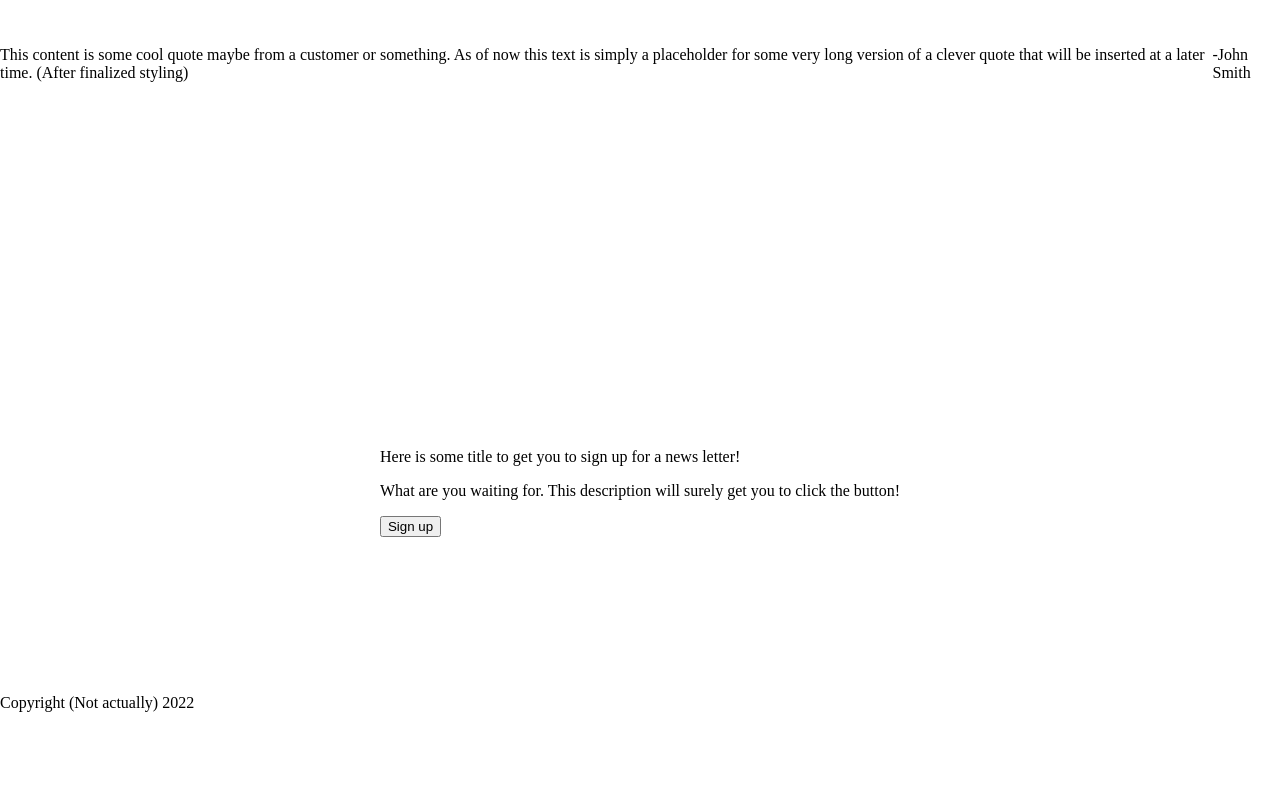
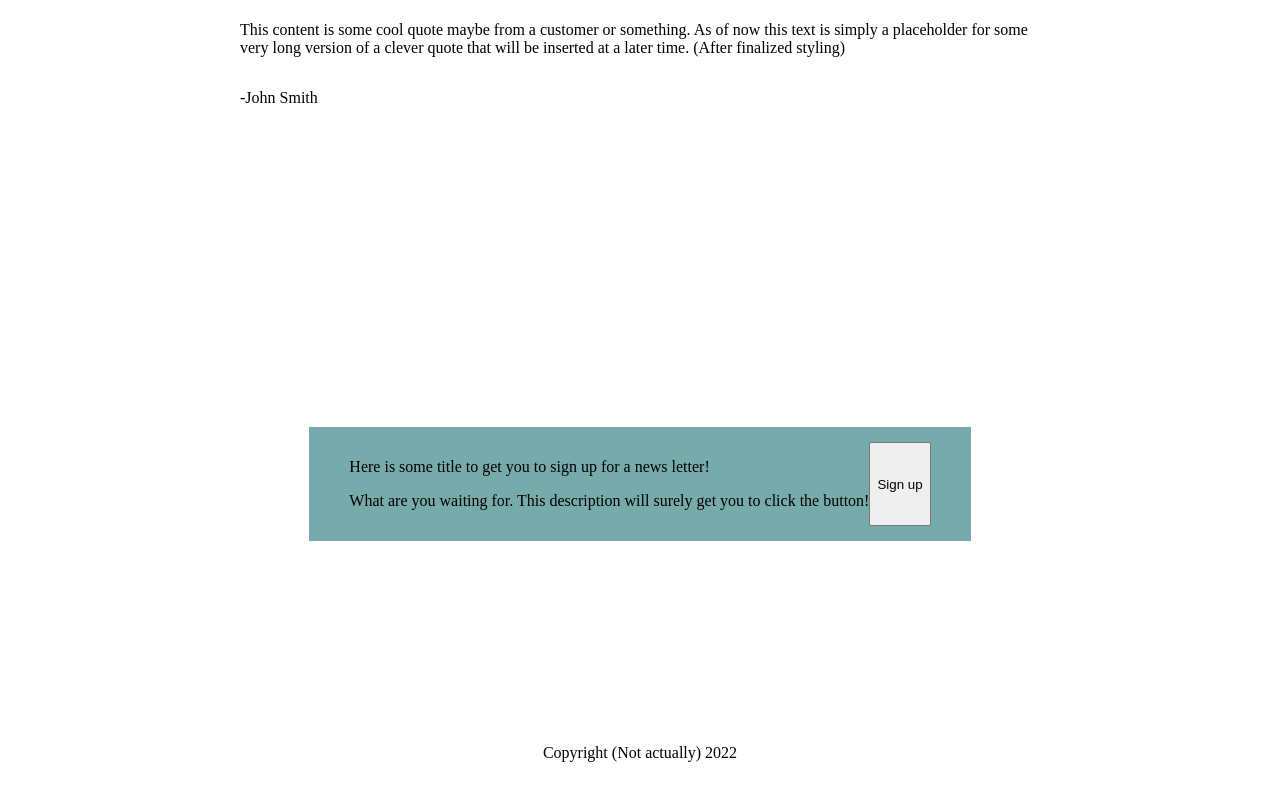
Before and after one commit to HouseJoJo/vinyl-landing-page, a plain HTML site: page index.html in a window 1280 px wide. Shown: the part 1113-1925 px from the top of the page. Before the commit the page ends 1825 px from the top, so only its background shows below. Drawn offline with Linux system fonts and the light colour scheme.

Commit message:
Add Flexbox to remaining containers, Add placeholder padding

```diff
--- a/index.html
+++ b/index.html
@@ -60,9 +60,11 @@
             <p>-John Smith</p>
         </div>
         <div class="content-4 main-content">
-            <div>
-                <p>Here is some title to get you to sign up for a news letter!</p>
-                <p>What are you waiting for. This description will surely get you to click the button!</p>
+            <div class="signup-container">
+                <div class ="signup-text">
+                    <p>Here is some title to get you to sign up for a news letter!</p>
+                    <p>What are you waiting for. This description will surely get you to click the button!</p>
+                </div>
                 <button>Sign up</button>
             </div>
         </div>
--- a/style.css
+++ b/style.css
@@ -100,3 +100,19 @@ body{
     flex-direction: column;
     align-items: center;
 }
+.content-3{
+    flex-direction: column;
+}
+.content-3 > p{
+    width: 800px;
+}
+.signup-container{
+    background-color:rgb(119, 170, 170);
+    display: flex;
+    padding: 15px 40px;
+}
+.footer{
+    display: flex;
+    justify-content: center;
+    padding: 50px 0;
+}
```
